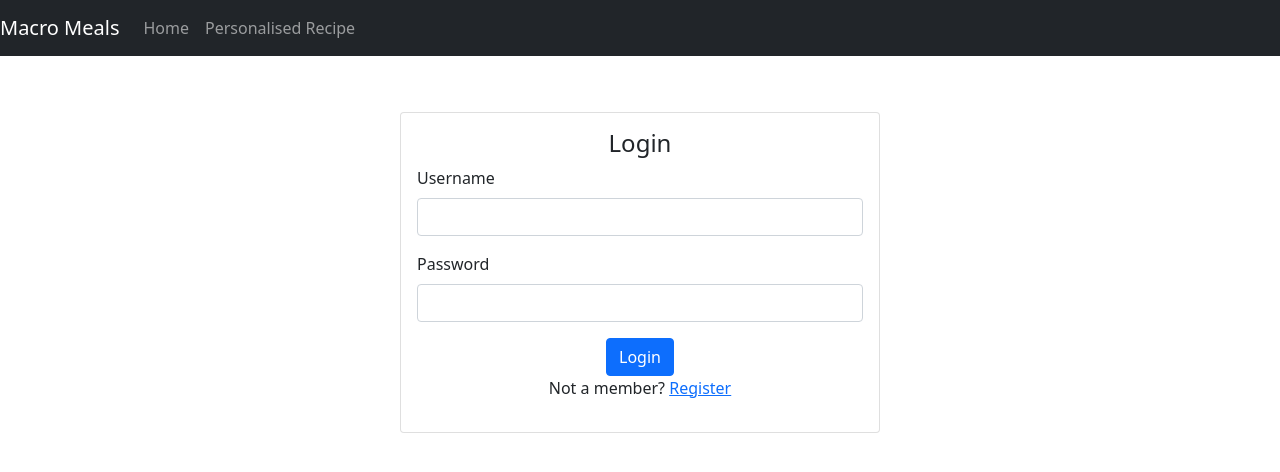
After one commit to Mohsin272/Y4-Final-Project, a Flask app: page /login in a window 1280 px wide. The commit adds this page. Shown: the top 472 px of the page. Run offline with Flask 2, Linux system fonts and the light colour scheme; some libraries are stand-ins or nearby versions.

Commit message:
added register feature

```diff
--- a/app.py
+++ b/app.py
@@ -1,7 +1,10 @@
-from flask import Flask, request, render_template
+from flask import Flask, request, render_template, redirect
 import requests
+import secrets
 import DBcm
+import bcrypt
 app = Flask(__name__)
+app.secret_key = secrets.token_hex(32)
 
 config = {
     "host": "localhost",
@@ -15,24 +18,38 @@ def index():
     return render_template("index.html", title="Welcome", heading="")
 
 @app.route("/register")
+def register():
+    return render_template("register.html", title="Welcome", heading="")
+@app.route("/login")
 def login():
-    return render_template("register.html", title="Welcome", heading="")
+    return render_template("login.html", title="Welcome", heading="")
 
 @app.route("/processform", methods=['GET', 'POST'])
 def processform():
+    errors=[]
     username = request.form.get("username")
     email = request.form.get("email")
     password = request.form.get("password")
+    repeatpassword = request.form.get("repeatpassword")
+    password = password.encode('utf-8')
+    repeatpassword = repeatpassword.encode('utf-8')
+    salt = bcrypt.gensalt()
+    hashed_password = bcrypt.hashpw(password, salt)
+    hashed_repeat_password =  bcrypt.hashpw(repeatpassword, salt)
+    if bcrypt.checkpw(hashed_password, hashed_repeat_password):
+        errors="Passwords do not match"
+    else:
+        with DBcm.UseDatabase(config) as db:
+            SQL = """
+                insert into users
+                (Username, Email, Password)
+                values
+                (%s, %s, %s)
+            """
 
-    with DBcm.UseDatabase(config) as db:
-        SQL = """
-            insert into users
-            (Username, Email, Password)
-            values
-            (%s, %s, %s)
-        """
-        db.execute(SQL, (username, email,password))
-    return render_template("edamam.html", title="Thanks For Your Information")
+            db.execute(SQL, (username, email,hashed_password))
+        return redirect("/recipe")
+    return render_template("register.html", title="Welcome",errors=errors)
 
 @app.route("/recipe")
 def edamam():
--- a/templates/index.html
+++ b/templates/index.html
@@ -12,6 +12,6 @@
     <p>
         A Web App to get personalised recipes on the go.
     </p>
-<a href="/register" class="btn btn-dark">Register/Login</a>
+<a href="/login" class="btn btn-dark">Register/Login</a>
 </div>
 {% endblock %}
--- /dev/null
+++ b/templates/login.html
@@ -0,0 +1,28 @@
+{% extends "base.html" %}
+{% block body %}
+
+<div class="d-flex justify-content-center">
+  <div class="card" style="width: 30rem;">
+    <div class="card-body">
+      <form action="/processform" method="post">
+        <p class="h4 text-center">
+          Login
+        </p>
+    <div class="mb-3">
+        <label for="usernameID" class="form-label">Username</label>
+        <input type="text" class="form-control" id="usernameID" name="username">
+    </div>
+    <div class="mb-3">
+      <label for="passwordID" class="form-label">Password</label>
+      <input type="password" class="form-control" id="passwordID" name="password">
+    </div>
+    <div class="text-center">
+        <button type="submit" class="btn btn-primary">Login</button>
+        <br>
+        <p>Not a member? <a href="/register">Register</a></p>
+      </div>
+  </form>
+    </div>
+  </div>
+</div>
+{% endblock %}
--- a/templates/nav.html
+++ b/templates/nav.html
@@ -9,6 +9,9 @@
         <li class="nav-item active">
           <a class="nav-link" href="/">Home</a>
         </li>
+        <li class="nav-item active">
+          <a class="nav-link" href="/recipe">Personalised Recipe</a>
+        </li>
 
       </ul>
     </div>
```
Also changed, not shown: templates/register.html (+44 -6 lines).
